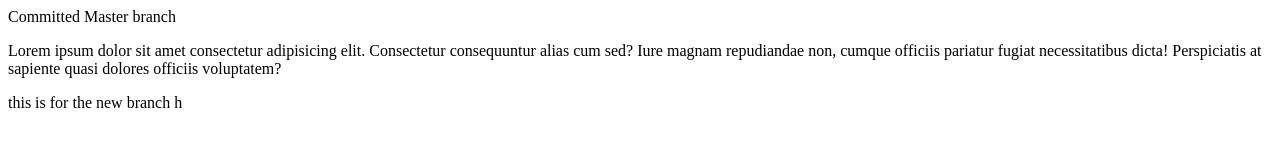
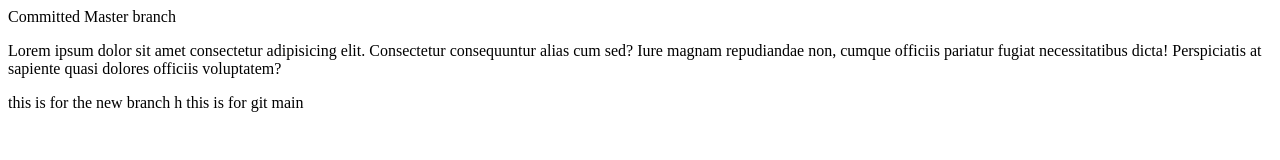
Before and after one commit to MikeHarolds/tutorial, a plain HTML site: page index.html in a window 1280 px wide. Drawn offline with Linux system fonts and the light colour scheme.

Commit message:
added this

```diff
--- a/index.html
+++ b/index.html
@@ -14,6 +14,7 @@
     </p>
     <p>
         this is for the new branch h
+        this is for git main
     </p>
 </body>
 </html>
```
